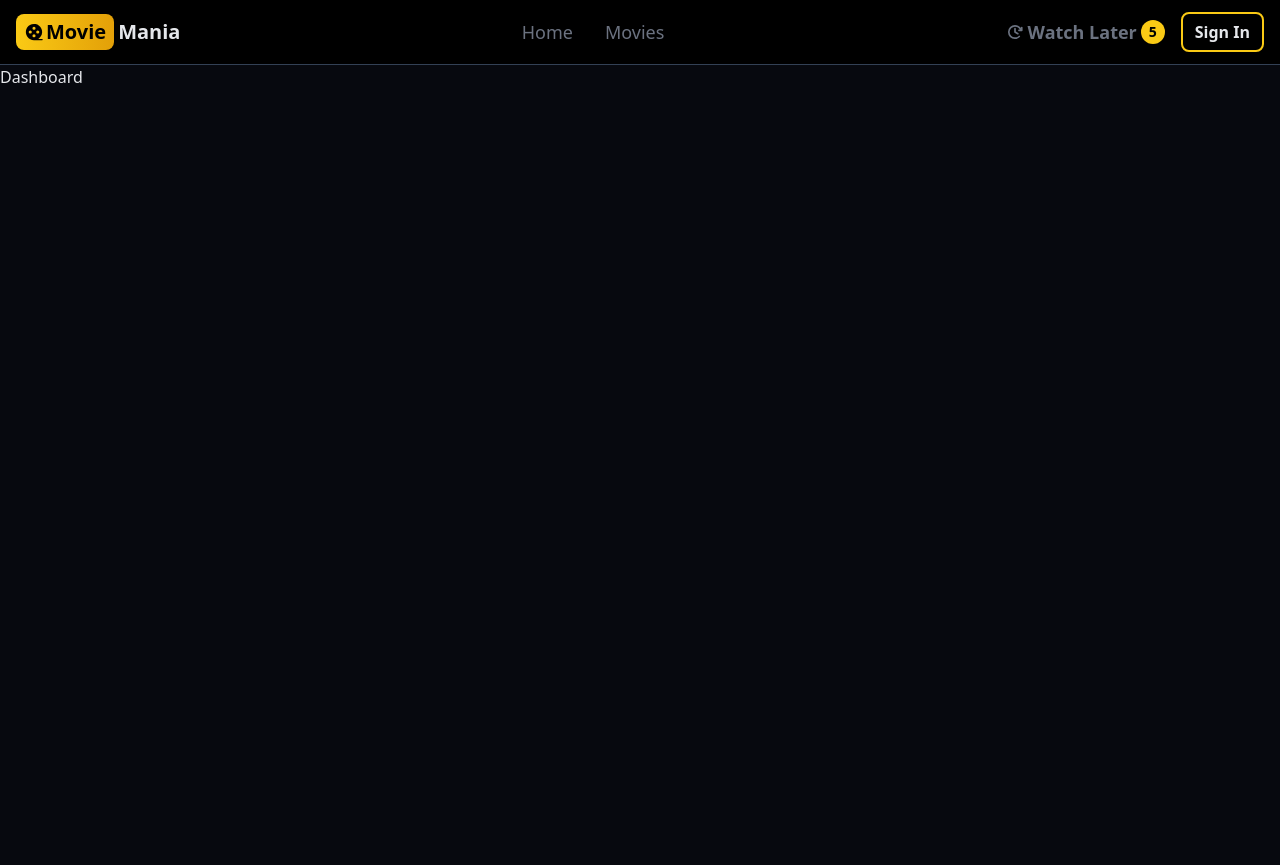
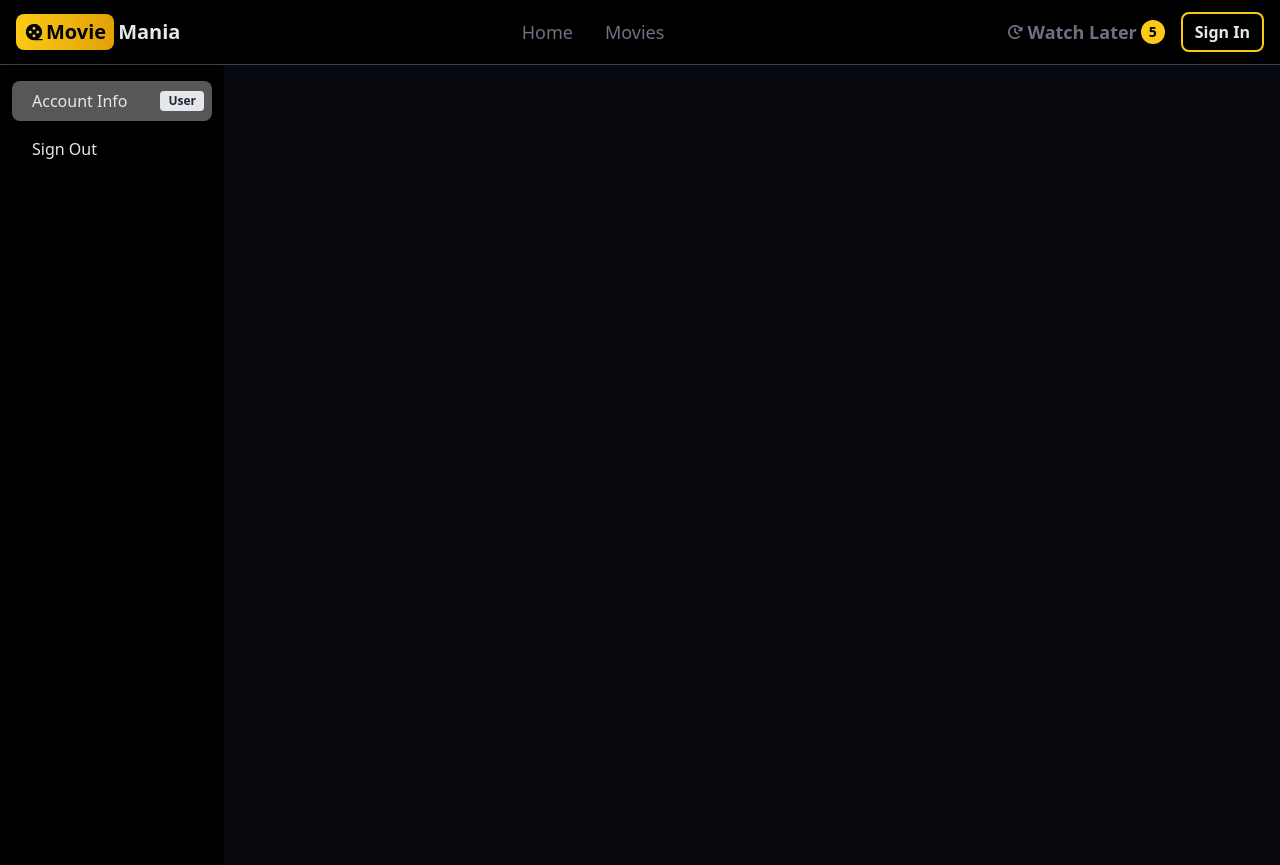
Before and after one commit to MohammedHarish2004/movie-mania, a React (Vite) app in the folder client/: page /dashboard in a window 1280 px wide. Before the commit the page ends 800 px from the top, so only its background shows below. Built offline with nearby package versions, Linux system fonts and the light colour scheme.

Commit message:
Profile Ui

```diff
--- /dev/null
+++ b/client/src/components/DashboardProfile.jsx
@@ -0,0 +1,57 @@
+import React, { useEffect, useRef, useState } from 'react'
+import { useSelector } from 'react-redux'
+import avatar from '../assets/avatar.jpg'
+import { Label, Spinner } from 'flowbite-react'
+
+export default function DashboardProfile() {
+    const {currentUser} = useSelector(state=>state.user)
+    const[changeInfo,setChangeInfo] = useState(false)
+    const ScrollRef = useRef(null)
+
+    useEffect(() => {
+        if(ScrollRef.current){
+            ScrollRef.current.scrollIntoView({behavior: 'smooth'})
+        }
+      }, [changeInfo])
+
+  return (
+    <div className='max-w-xl w-full p-7 my-4'>
+        <h1 className='text-4xl my-7'>Account Info</h1>
+        <div className='flex flex-col gap-3'>
+            <img src={avatar} alt="avatar" className='w-20 h-20 rounded-md '/>
+
+            <span className='text-xl font-medium'>Username : {currentUser.username}</span>
+
+            <span className='text-base text-gray-300 font-medium'>
+               Dive into a world of endless entertainment with the latest trailers, exclusive movie details, and personalized recommendations just for you.
+            <br/><br/>
+               Happy Watching! 🍿🎬
+            </span>
+            <span onClick={()=>{setChangeInfo(!changeInfo);}} className='text-yellow-300 cursor-pointer font-medium mt-2'>
+                {changeInfo ? 'Close Account Info' : 'Change Account Info'}
+            </span>
+
+            {
+                changeInfo &&
+               <>
+                <form className='flex flex-col gap-3' ref={ScrollRef}>
+                    <div>
+                        <Label className='text-white text-base'>Username</Label>
+                        <input placeholder='username' id='username' className='bg-transparent block p-2 rounded-lg w-full outline-none border border-yellow-300'/>
+                    </div>
+                    <div>
+                        <Label className='text-white text-base'>Password</Label>
+                        <input placeholder='password' id='password' className='bg-transparent block p-2 rounded-lg w-full outline-none border border-yellow-300'/>
+                    </div>
+                    <button className=' bg-yellow-300 w-full hover:bg-yellow-300 text-black p-2 rounded-lg font-bold transition delay-50 hover:opacity-85 mt-3 disabled:opacity-80 uppercase flex justify-center gap-2 items-center' >
+                    <Spinner size='sm' color='gray'/>
+                    <span>Update</span>
+                    </button>
+                </form>
+
+               </>
+            }
+        </div>
+    </div>
+  )
+}
--- /dev/null
+++ b/client/src/components/DashboardSidebar.jsx
@@ -0,0 +1,19 @@
+import { Sidebar } from 'flowbite-react'
+import React from 'react'
+
+export default function DashboardSidebar() {
+  return (
+    <Sidebar color='dark' className='w-full md:w-56 text-white hover:text-black ' >
+      <Sidebar.Items>
+        <Sidebar.ItemGroup>
+          <Sidebar.Item href="#" active label='User' labelColor="light">
+            Account Info
+          </Sidebar.Item>
+          <Sidebar.Item href="#" >
+            Sign Out
+          </Sidebar.Item>
+        </Sidebar.ItemGroup>
+      </Sidebar.Items>
+    </Sidebar>
+  )
+}
--- a/client/src/components/Header.jsx
+++ b/client/src/components/Header.jsx
@@ -1,9 +1,12 @@
-import { Button, Navbar } from "flowbite-react";
+import { Avatar, Dropdown, Navbar } from "flowbite-react";
 import { Link, useLocation } from "react-router-dom";
 import {  PiClockClockwiseBold, PiFilmReelFill } from "react-icons/pi";
+import { useSelector } from "react-redux";
+import avatar from '../assets/avatar.jpg'
 
 export default function Header() {
     const path = useLocation().pathname
+    const {currentUser} = useSelector(state=>state.user)
 
   return (
     <Navbar  className="bg-black p-3 border-b border-slate-700 ">
@@ -20,9 +23,29 @@ export default function Header() {
                 <span className={`text-lg ${path === '' ? 'text-yellow-300 hover:text-white' : ''}hover:text-white flex items-center gap-1 text-gray-500`}><PiClockClockwiseBold />Watch Later <span className="rounded-full bg-yellow-300 w-6 h-6 flex items-center justify-center text-sm text-black font-semibold">5</span></span>
             </Navbar.Link>
         </Link>
-        <Link to='/sign-in'>
+       {
+        currentUser ?
+        (
+        <Dropdown inline arrowIcon={false} label={<Avatar img={avatar}/>} className="bg-gray-900 hover:text-black">
+          <Dropdown.Header className="text-white ">
+            Username: {currentUser.username}
+          </Dropdown.Header>
+          <Dropdown.Item as={Link} to={'/dashboard?tab=profile'} className="text-white hover:text-black hover:bg-slate-600">
+              Account Info
+          </Dropdown.Item>
+          <Dropdown.Divider />
+          <Dropdown.Item as={'div'} className="text-white hover:text-black">
+            Sign Out
+          </Dropdown.Item>
+        </Dropdown>
+        )
+        :
+        (
+          <Link to='/sign-in'>
             <button className="bg-transparent border-2 border-yellow-300 hover:bg-yellow-300 hover:text-black transition delay-50 p-1.5 px-3 rounded-lg  font-semibold">Sign In</button>
         </Link>
+        )
+       }
         <Navbar.Toggle className="bg-transparent border-none"/>
       </div>
 
--- a/client/src/index.css
+++ b/client/src/index.css
@@ -6,3 +6,19 @@ body{
   background: rgb(7, 9, 15);
   color:rgb(229 ,231 ,235)
 }
+
+.bg-gray-50{
+  background-color:rgb(0, 0, 0);
+}
+
+.text-gray-900{
+  color:rgb(229 ,231 ,235) !important;
+}
+
+.text-gray-900:hover{
+  color:rgb(0, 0, 0) !important;
+}
+
+.bg-gray-100{
+  background-color: rgb(87, 87, 87) !important;
+}
--- a/client/src/pages/Dashboard.jsx
+++ b/client/src/pages/Dashboard.jsx
@@ -1,7 +1,28 @@
-import React from 'react'
+import React, { useEffect, useState } from 'react'
+import DashboardSidebar from '../components/DashboardSidebar'
+import { useLocation } from 'react-router-dom'
+import DashboardProfile from '../components/DashboardProfile'
 
 export default function Dashboard() {
+
+  const location = useLocation()
+  const[tab,setTab] = useState('')
+
+  useEffect(()=>{
+    const urlParams = new URLSearchParams(location.search)
+    const tabFromUrl = urlParams.get('tab')
+    setTab(tabFromUrl)
+  },[])
+
   return (
-    <div>Dashboard</div>
+    <div className='flex flex-col md:flex-row min-h-screen'>
+      <div className='md:w-56'>
+        <DashboardSidebar />
+      </div>
+
+    {/* Profile */}
+    { tab === 'profile' &&  <DashboardProfile />}
+
+    </div>
   )
 }
```
Also changed, not shown: client/src/assets/avatar.jpg (added).
